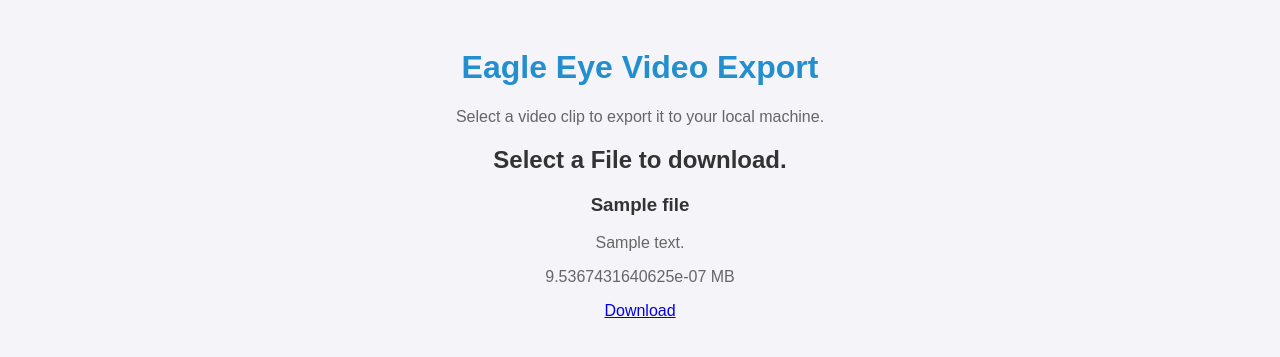
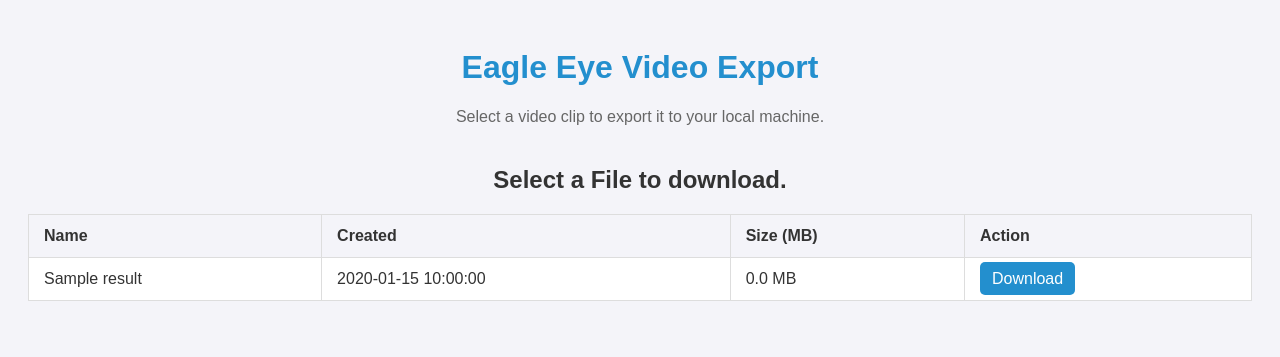
Before and after one commit to EENCloud/VMS-Developer-Portal, a Flask app: template Video Export/app/templates/files.html in a window 1280 px wide. Shown: the top 357 px of the page. Run offline with Flask 3, Linux system fonts and the light colour scheme; the template is opened without the code that fills it: most values are stand-ins (such as "Sample title", 1, 10 or a date in 2020).

Commit message:
Update File Viewer  - Switch to table format  - Handle directories  - Add navigation

```diff
--- a/Video Export/app/static/styles.css
+++ b/Video Export/app/static/styles.css
@@ -416,3 +416,48 @@
         margin-bottom: 0; /* Remove bottom margin for the last group */
     }
 }
+
+/* Files View */
+.file-block {
+    width: 100%;
+    overflow-x: auto; /* Ensure the table is scrollable on small screens */
+    margin-top: 20px;
+}
+
+.file-table {
+    width: 100%;
+    border-collapse: collapse;
+    margin-bottom: 20px;
+}
+
+.file-table th, .file-table td {
+    padding: 12px 15px;
+    text-align: left;
+    border: 1px solid #ddd;
+}
+
+.file-table th {
+    background-color: #f4f4f9;
+    font-weight: bold;
+}
+
+.file-table td {
+    background-color: #fff;
+}
+
+.file-table tr:nth-child(even) {
+    background-color: #f9f9f9;
+}
+
+.file-table .button {
+    background-color: #238fce;
+    color: #fff;
+    padding: 8px 12px;
+    text-decoration: none;
+    border-radius: 5px;
+    transition: background-color 0.3s ease;
+}
+
+.file-table .button:hover {
+    background-color: #23b2ce;
+}
--- a/Video Export/app/templates/files.html
+++ b/Video Export/app/templates/files.html
@@ -1,22 +1,54 @@
 {% extends "base.html" %}
+
+{% block breadcrumb %}
+    <a href="{{ url_for('view_files') }}">Archive</a>
+    {% for crumb in dir_info.breadcrumbs %}
+    {% if loop.last %}
+    &gt; <a>{{ crumb }}</a>
+    {% else %}
+    &gt; <a href="{{ url_for('view_files', directory=crumb) }}">{{ crumb }}</a>
+    {% endif %}
+    {% endfor %}
+{% endblock %}
 
 {% block content %}
     <h1>Eagle Eye Video Export</h1>
     <p>Select a video clip to export it to your local machine.</p>
-        {% if files %}
+    {% if results %}
         <div class="file-block">
             <h2>Select a File to download.</h2>
-                {% for file in files %}
-                    <div class="file">
-                        <h3>{{file.name}}</h3>
-                        <p>{{file.notes}}</p>
-                        <p>{{file.size / 1048576 }} MB</p>
-                        <a href="{{ url_for('download', file_id=file.id) }}" class="button">Download</a>
-                    </div>
+            <table class="file-table">
+                <thead>
+                    <tr>
+                        <th>Name</th>
+                        <th>Created</th>
+                        <th>Size (MB)</th>
+                        <th>Action</th>
+                    </tr>
+                </thead>
+                <tbody>
+                    {% for result in results %}
+                        <tr>
+                            <td>{{ result.name }}</td>
+                            <td>{{ result.createTimestamp }}</td>
+                            {% if result.size == 0 %}
+                            <td>-</td>
+                            {% else %}
+                            <td>{{ (result.size / 1048576) | round(2) }} MB</td>
+                            {% endif %}
+                            <td>
+                                {% if result.mimeType == 'application/directory' %}
+                                    <a href="{{ url_for('view_files', directory=dir_info.current+"/"+result.name) }}" class="button">View</a>
+                                {% else %}
+                                    <a href="{{ url_for('download', file_id=result.id) }}" class="button">Download</a>
+                                {% endif %}
+                            </td>
+                        </tr>
                     {% endfor %}
+                </tbody>
+            </table>
         </div>
     {% else %}
         <p>No files found.</p>
     {% endif %}
-
 {% endblock %}
```
Also changed, not shown: Video Export/app/routes.py (+47 -18 lines). Lines whose indentation alone changed are shown as unchanged.
